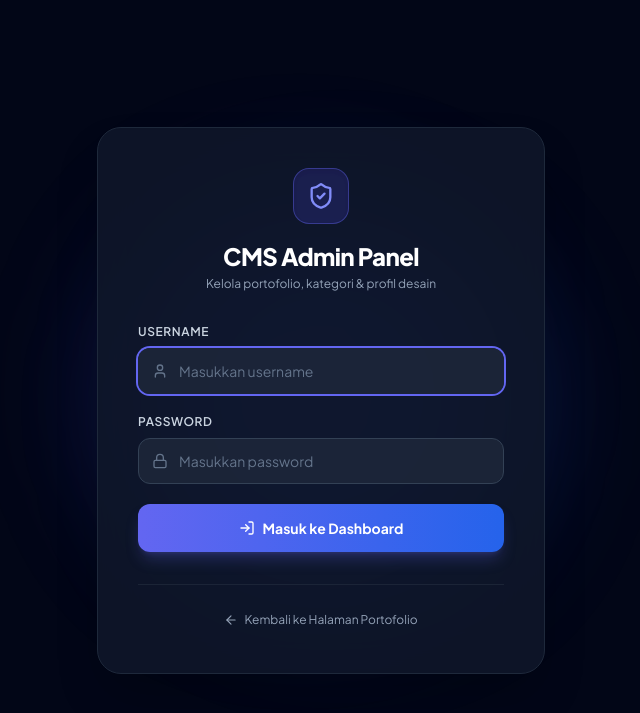
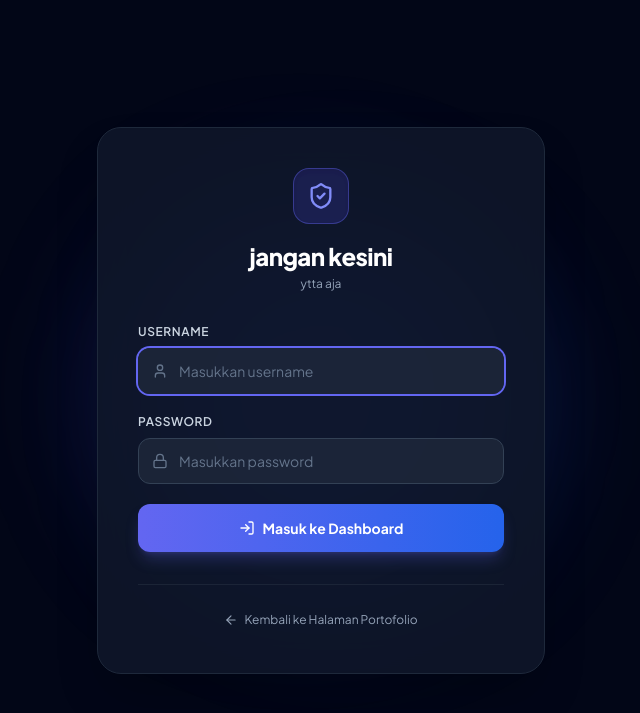
Before and after one commit to gracesiagian/porto, a PHP site: page /porto/login.php in a window 1280 px wide. Shown: the top 713 px of the page, without its empty margins (319-959 px from the left). Run offline with PHP 8.4, Linux system fonts and the light colour scheme; data comes from the database, SQL or seed files in the repository; some libraries are stand-ins or nearby versions.

Commit message:
Update login.php

```diff
--- a/login.php
+++ b/login.php
@@ -44,7 +44,7 @@ $designer_name = get_setting('designer_name', 'Dimas Arya');
 <head>
     <meta charset="UTF-8">
     <meta name="viewport" content="width=device-width, initial-scale=1.0">
-    <title>Admin CMS Login — <?= e($designer_name) ?></title>
+    <title>jangan kesini — <?= e($designer_name) ?></title>
 
     <!-- Favicon Integration -->
     <link rel="icon" type="image/jpeg" href="/assets/faviconyell.jpg">
@@ -94,8 +94,8 @@ $designer_name = get_setting('designer_name', 'Dimas Arya');
             <div class="w-14 h-14 rounded-2xl bg-indigo-600/20 border border-indigo-500/40 text-indigo-400 flex items-center justify-center mx-auto mb-4 shadow-inner">
                 <i data-lucide="shield-check" class="w-7 h-7"></i>
             </div>
-            <h1 class="text-2xl font-black text-white tracking-tight">CMS Admin Panel</h1>
-            <p class="text-xs text-slate-400 mt-1">Kelola portofolio, kategori &amp; profil desain</p>
+            <h1 class="text-2xl font-black text-white tracking-tight">jangan kesini</h1>
+            <p class="text-xs text-slate-400 mt-1">ytta aja</p>
         </div>
 
         <!-- Flash & Error Alert -->
```
